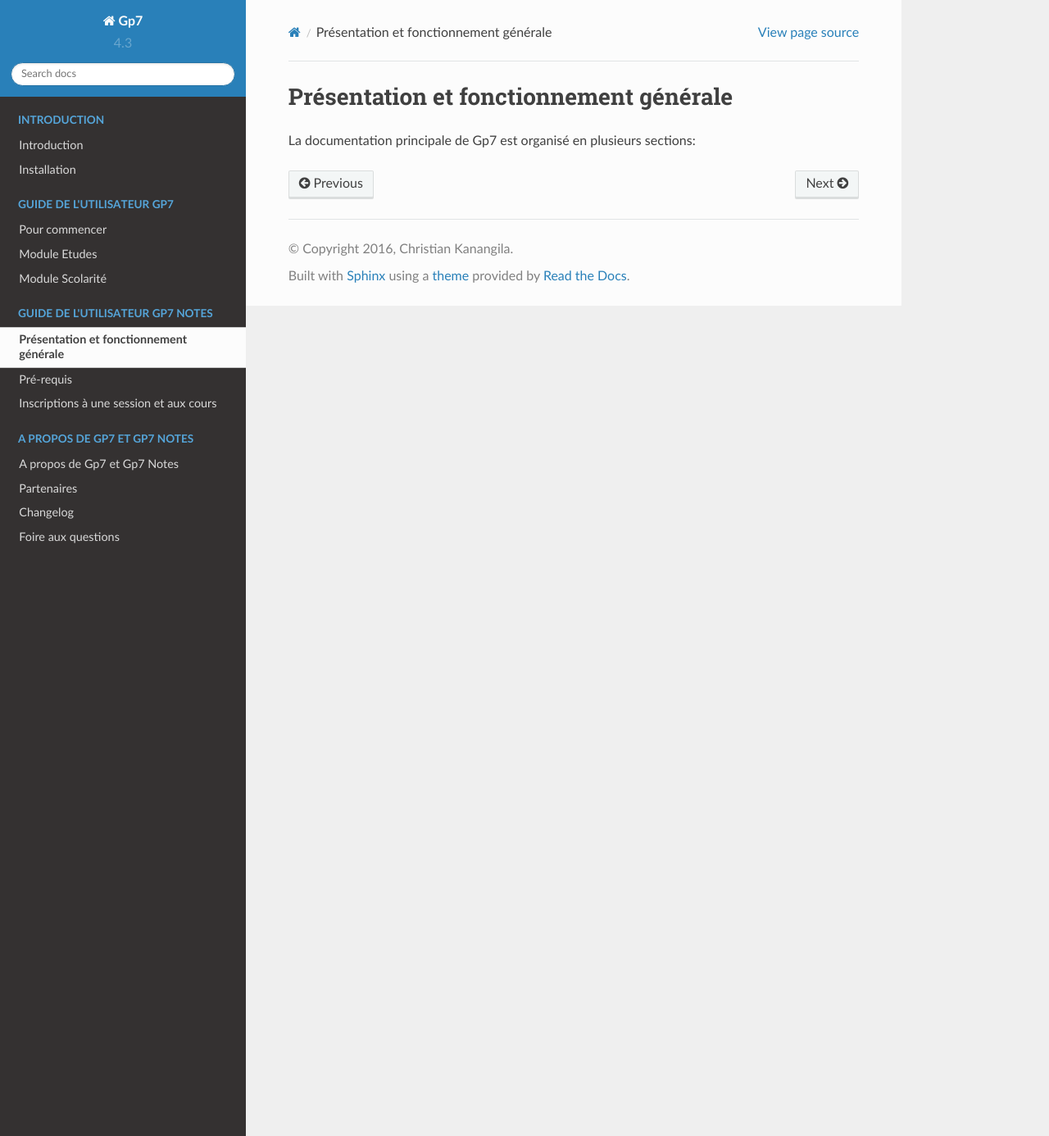
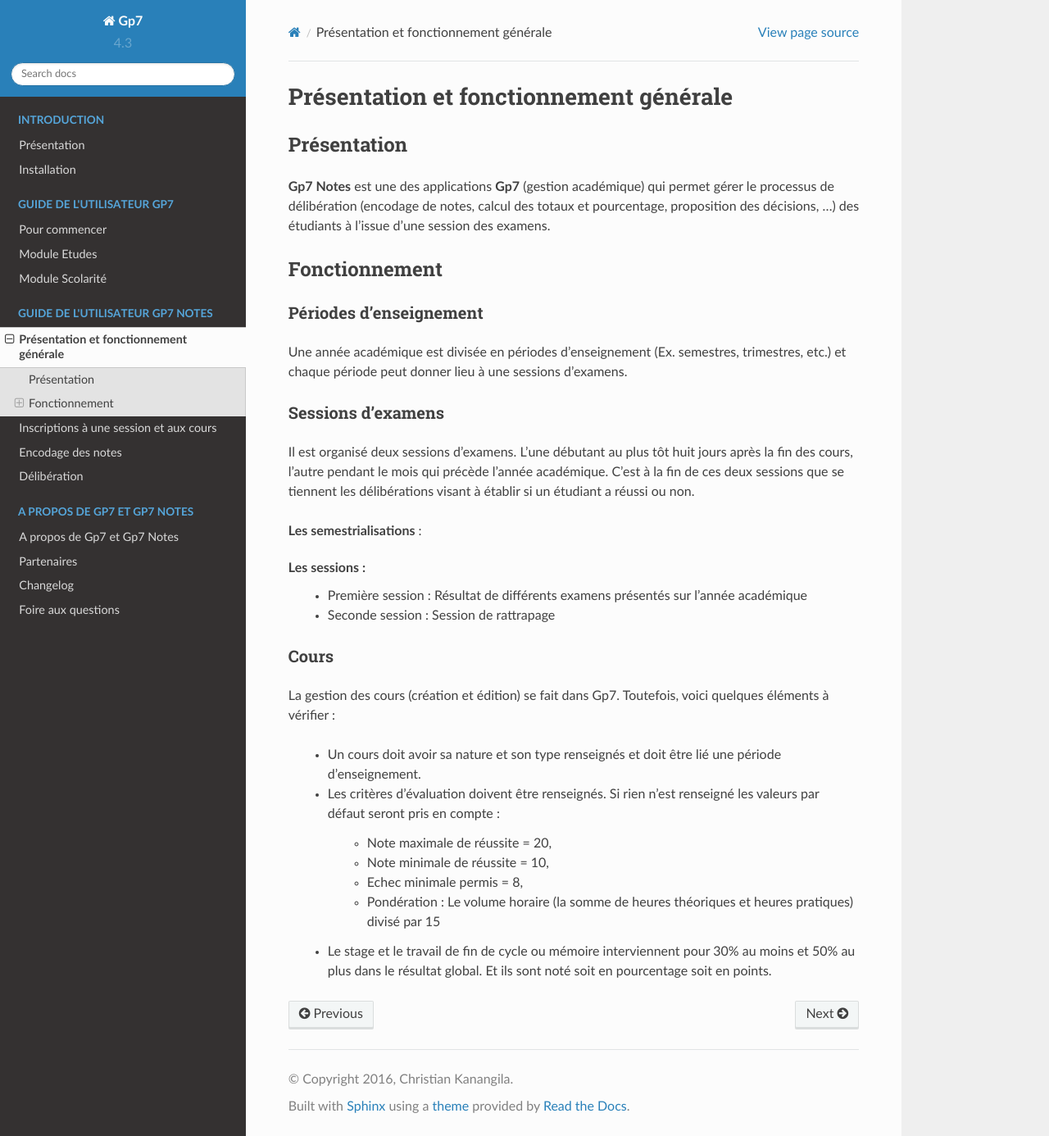
Before and after one commit to passyweb/gp7docs, a Sphinx documentation site: the page built from source/gp7notes/presentation.rst, in a window 1280 px wide and 1386 px high. Shown: the whole window at 82% size. Built offline with Sphinx 7.4.7 and the Read the Docs theme 2.0.0, drawn with Linux system fonts in a browser that asks for light colours.

Commit message:
délibérations

```diff
--- a/source/gp7notes/presentation.rst
+++ b/source/gp7notes/presentation.rst
@@ -1,4 +1,47 @@
+***************************************
 Présentation et fonctionnement générale
-=======================================
+***************************************
 
-La documentation principale de Gp7 est organisé en plusieurs sections:
+Présentation
+------------
+
+**Gp7 Notes** est une des applications **Gp7** (gestion académique)  qui permet gérer le processus de délibération
+(encodage de notes, calcul des totaux et pourcentage, proposition des décisions, ...) des étudiants à l'issue d'une
+session des examens.
+
+Fonctionnement
+--------------
+
+Périodes d'enseignement
+^^^^^^^^^^^^^^^^^^^^^^^
+
+Une année académique est divisée en périodes d'enseignement (Ex. semestres, trimestres, etc.) et chaque période peut donner lieu à une sessions d'examens.
+
+Sessions d'examens
+^^^^^^^^^^^^^^^^^^
+
+Il est organisé deux sessions d'examens. L'une débutant au plus tôt huit jours après la fin des cours, l'autre pendant le mois qui précède l'année académique.
+C'est à la fin de ces deux sessions que se tiennent les délibérations visant à établir si un étudiant a réussi ou non.
+
+**Les semestrialisations** :
+
+**Les sessions** :
+    - Première session : Résultat de différents examens présentés sur l'année académique
+    - Seconde session : Session de rattrapage
+
+
+Cours
+^^^^^
+
+La gestion des cours (création et édition) se fait dans Gp7. Toutefois, voici quelques éléments à vérifier :
+
+    - Un cours doit avoir sa nature et son type renseignés et doit être lié une période d’enseignement.
+
+    - Les critères d’évaluation doivent être renseignés. Si rien n’est renseigné les valeurs par défaut seront pris en compte :
+
+        * Note maximale de réussite = 20,
+        * Note minimale de réussite = 10,
+        * Echec minimale permis = 8,
+        - Pondération : Le volume horaire (la somme de heures théoriques et heures pratiques) divisé par 15
+
+    - Le stage et le travail de fin de cycle ou mémoire interviennent pour 30% au moins et 50% au plus dans le résultat global. Et ils sont noté soit en pourcentage soit en points.
--- a/source/index.rst
+++ b/source/index.rst
@@ -35,8 +35,9 @@
    :caption: Guide de l'utilisateur Gp7 Notes
 
    gp7notes/presentation
-   gp7notes/prerequisite
    gp7notes/enrollment
+   gp7notes/encodage
+   gp7notes/deliberations
 
 .. _dev-docs:
 
--- a/source/intro/introduction.rst
+++ b/source/intro/introduction.rst
@@ -1,5 +1,5 @@
 ************
-Introduction
+Présentation
 ************
 
 Gp7 est une application de gestion académique développée en C# utilisant le `.NET Framework <http://en.wikipedia.org/wiki/.NET_Framework>`_ et `Microsoft SQL Server <http://en.wikipedia.org/wiki/Microsoft_SQL_Server>`_
```
Also changed, not shown: source/gp7notes/deliberations.rst (+17 -0 lines), source/gp7notes/encodage.rst (+23 -0 lines), source/gp7notes/prerequisite.rst (deleted, +0 -13 lines).
